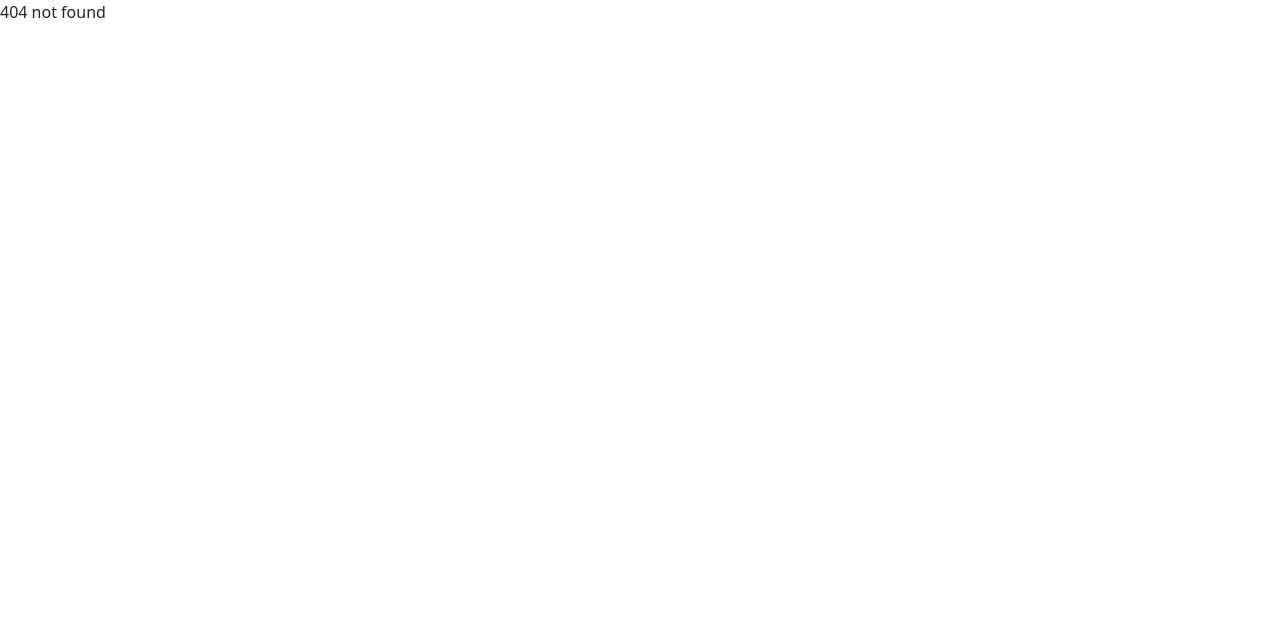
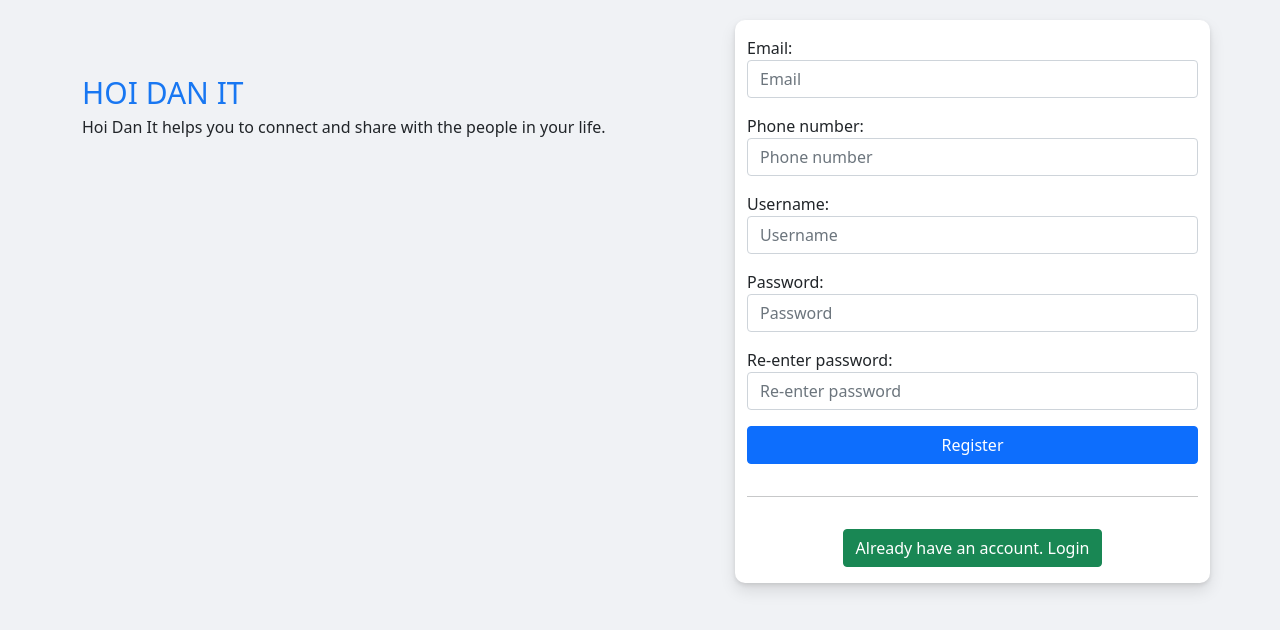
Before and after one commit to JC4F/jwt-frontend, a React (Create React App) app: page /register in a window 1280 px wide. Before the commit this address had no page. Shown: the top 630 px of the page. Built offline with nearby package versions, Linux system fonts and the light colour scheme; the HTML template or start-up script is replaced by a standard one.

Commit message:
design login, usehistory

```diff
--- a/src/App.js
+++ b/src/App.js
@@ -6,6 +6,7 @@
   Route
 } from 'react-router-dom';
 import Login from './components/Login/Login';
+import Register from './components/Register/Register';
 
 function App() {
   return (
@@ -25,6 +26,9 @@
           <Route path="/login">
             <Login/>
           </Route>
+          <Route path="/register">
+            <Register/>
+          </Route>
           <Route path="/" exact>
             home
           </Route>
--- a/src/components/Login/Login.js
+++ b/src/components/Login/Login.js
@@ -1,5 +1,11 @@
-import './Login.scss'
+import './Login.scss';
+import {useHistory} from 'react-router-dom';
+
 function Login(props) {
+    let history = useHistory();
+    const handleCreateNewAccount = () => {
+        history.push("/register");
+    }
     return (
         <div className="login-container">
             <div className="container">
@@ -24,7 +30,9 @@
                         </span>
                         <hr/>
                         <div className="text-center">
-                            <button className="btn btn-success">Create new account</button>
+                            <button className="btn btn-success" onClick={()=>handleCreateNewAccount()}>
+                                Create new account
+                            </button>
                         </div>
                     </div>
                 </div>
--- /dev/null
+++ b/src/components/Register/Register.js
@@ -0,0 +1,58 @@
+import { useHistory } from 'react-router-dom';
+import './Register.scss'
+function Register(props) {
+    let history = useHistory();
+    const handleLogin = () => {
+        history.push("/login");
+    }
+    return (
+        <div className="register-container">
+            <div className="container">
+                <div className="row px-3 px-sm-0">
+                    <div className="content-left col-12 d-none col-sm-7 d-sm-block">
+                        <div className="brand">
+                            Hoi Dan It
+                        </div>
+                        <div className="detail">
+                            Hoi Dan It helps you to connect and share with the people in your life.
+                        </div>
+                    </div>
+                    <div className="content-right col-sm-5 col-12 d-flex flex-column gap-3 py-3">
+                        <div className="brand d-sm-none">
+                            Hoi Dan It
+                        </div>
+                        <div className='form-group'>
+                            <label>Email:</label>
+                            <input type="email" className="form-control" placeholder="Email"/>
+                        </div>
+                        <div className='form-group'>
+                            <label>Phone number:</label>
+                            <input type="email" className="form-control" placeholder="Phone number"/>
+                        </div>
+                        <div className='form-group'>
+                            <label>Username:</label>
+                            <input type="email" className="form-control" placeholder="Username"/>
+                        </div>
+                        <div className='form-group'>
+                            <label>Password:</label>
+                            <input type="email" className="form-control" placeholder="Password"/>
+                        </div>
+                        <div className='form-group'>
+                            <label>Re-enter password:</label>
+                            <input type="email" className="form-control" placeholder="Re-enter password"/>
+                        </div>
+                        <button className="btn btn-primary">Register</button>
+                        <hr/>
+                        <div className="text-center">
+                            <button className="btn btn-success" onClick={()=>handleLogin()}>
+                                Already have an account. Login
+                            </button>
+                        </div>
+                    </div>
+                </div>
+            </div>
+        </div>
+    );
+}
+
+export default Register;
--- /dev/null
+++ b/src/components/Register/Register.scss
@@ -0,0 +1,42 @@
+.register-container {
+    background-color: #f0f2f5;
+    min-height: 100vh;
+    padding-top: 20px;
+
+    .content-left {
+        margin-top: 50px;
+
+        .brand {
+            text-transform: uppercase;
+            font-size: 30px;
+            color: #1877f2;
+        }
+
+        .details {
+            font-size: 20px;
+        }
+    }
+    .content-right {
+        .brand {
+            text-transform: uppercase;
+            font-size: 20px;
+            color: #1877f2;
+            text-align: center;
+            font-weight: 600;
+        }
+
+        border-radius: 10px;
+        background-color: #fff;
+
+        box-shadow: 0 2px 4px rgb(0 0 0 / 10%), 0 8px 16px rgb(0 0 0 / 10%);
+        box-sizing: border-box;
+
+        .forgot-password {
+            text-decoration: none;
+
+            &:hover {
+                text-decoration: underline;
+            }
+        }
+    }
+}
```
